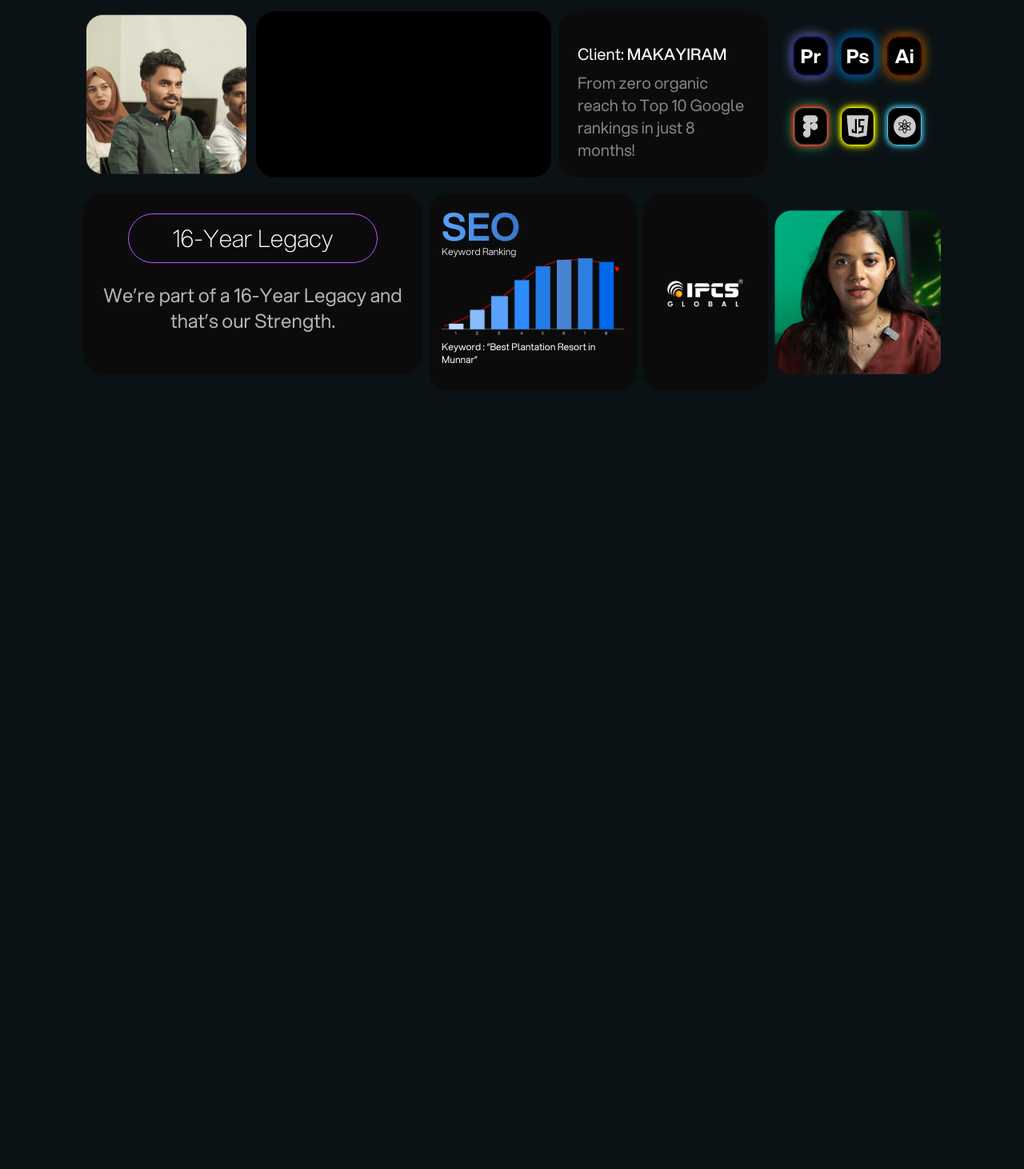
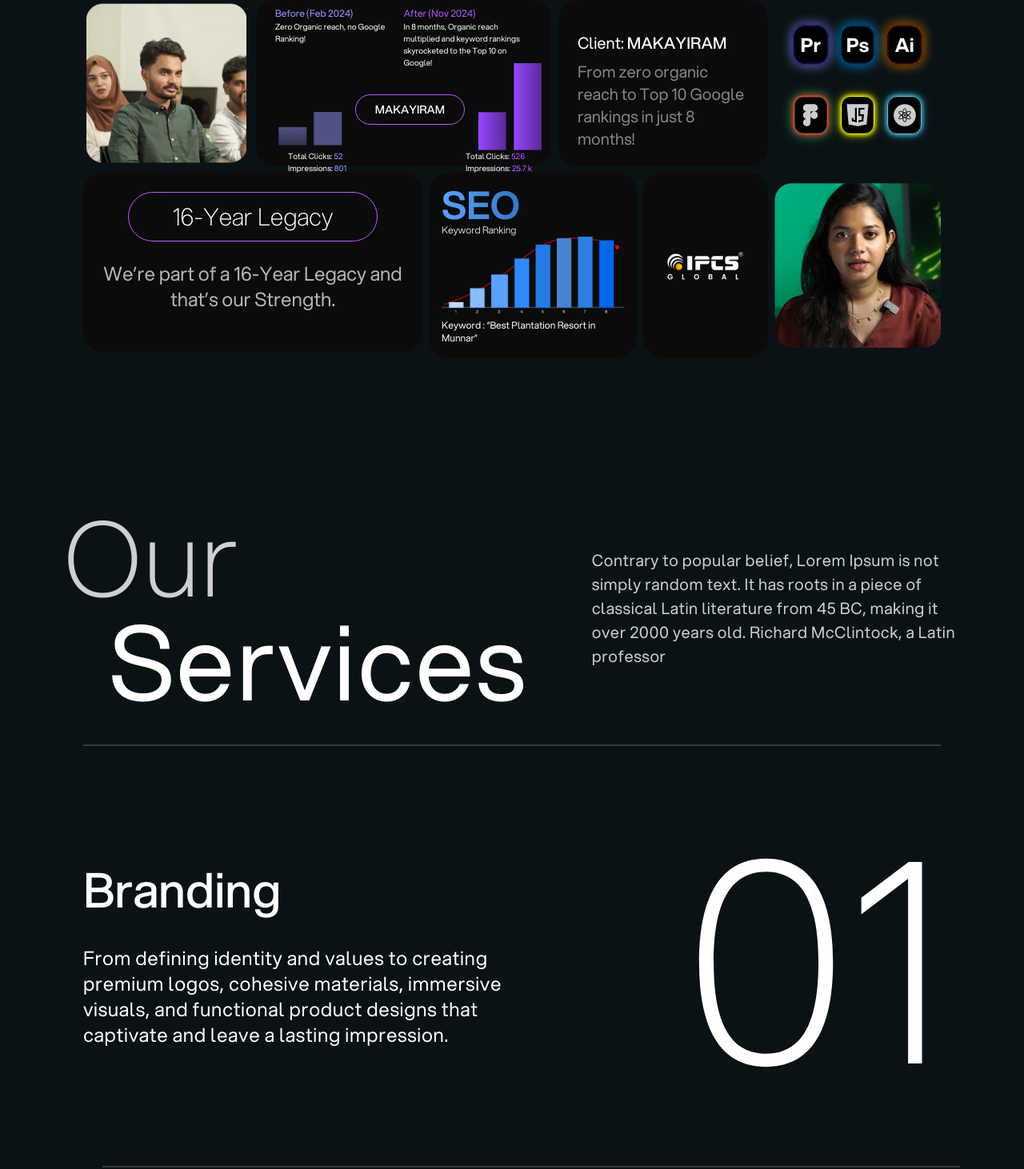
Before and after one commit to IPCSGLOBALHQKOCHI/Technologies-Website, a React (Vite) app: page / in a window 1280 px wide. Shown: the part 3868-5330 px from the top of the page at 80% size. Before the commit the page ends 4380 px from the top, so only its background shows below. Built offline with nearby package versions, Linux system fonts and the light colour scheme.

Commit message:
services section started

```diff
--- a/src/App.jsx
+++ b/src/App.jsx
@@ -1,15 +1,14 @@
 import "./App.css";
-import CaseStudySection from "./Components/CaseStudy/CaseStudySection";
 import Header from "./Components/Header";
 import PageScroll from "./Pages/PageScroll";
-// import PageScroll from "./Pages/PageScroll";
+import Services from "./Pages/Services";
 
 function App() {
   return (
     <div className="h-screen w-full bg-customBg ">
       <Header />
       <PageScroll/>
-      {/* <CaseStudySection/> */}
+      {/* <Services/> */}
     </div>
   );
 }
--- a/src/Components/CaseStudy/CaseStudySection.jsx
+++ b/src/Components/CaseStudy/CaseStudySection.jsx
@@ -1,4 +1,4 @@
-import React, { forwardRef } from "react";
+import React, { forwardRef, useEffect, useState } from "react";
 import sisuLogo from "../../../src/assets/images/sisiu logo.png";
 import makayiramLogo from "../../../src/assets/images/makayiram logo.png";
 import image1 from "../../../src/assets/images/casestudyimage.png";
@@ -13,7 +13,7 @@
 
 const CaseStudySection = forwardRef((props, ref) => {
   return (
-    <section ref={ref} className=" h-screen py-20 px-6 lg:px-20">
+    <section ref={ref} className="min-h-screen py-20 px-6 lg:px-20">
       <div className="mb-10 flex flex-col lg:flex-row items-start lg:items-center justify-between">
         <div className="leading-none tracking-[2.68px]">
           <h2 className="text-[130px] font-200 text-[#FFFFFFCC]">Case</h2>
@@ -26,7 +26,7 @@
           Impactful Execution.
         </p>
       </div>
-      <div className="grid grid-cols-5 gap-2 p-6 h-screen ">
+      <div className="grid grid-cols-5 gap-2 p-6">
         <div className="col-span-2 bg-[#0B0B0B] p-6 rounded-3xl flex flex-col justify-center h-64">
           <h2 className="text-5xl text-[#FFFFFF] font-300">Hi there!</h2>
           <p className="text-[#FFFFFF] text-opacity-50 font-300 text-2xl mt-8">
@@ -58,7 +58,8 @@
             our content for maximum impact.
           </p>
         </div>
-        <div className="rounded-3xl h-52 p-1 overflow-hidden flex items-center justify-center">
+
+        <div className="rounded-3xl h-52 p-1 flex items-center justify-center">
           <img
             src={image1}
             alt="bentoimage"
@@ -66,7 +67,56 @@
           />
         </div>
 
-        <div className="col-span-2 mr-[13%] bg-[#000000] p-6 rounded-3xl h-52"></div>
+        <div className="bg-[#0B0B0B] col-span-2 mr-[13%] p-6 pt-2 rounded-3xl flex flex-col space-x-4 h-52">
+          <div className="flex justify-between w-full">
+            <div className="max-w-[50%]">
+              <p className="text-[#9999FF] text-[12px]">Before (Feb 2024)</p>
+              <p className="text-[#FFFFFF] text-[10px]">
+                Zero Organic reach, no Google Ranking!
+              </p>
+            </div>
+            <div className="max-w-[50%] text-left">
+              <p className="text-[#B659FF] text-[12px]">After (Nov 2024)</p>
+              <p className="text-[#FFFFFF] text-[10px]">
+                In 8 months, Organic reach multiplied and keyword rankings
+                skyrocketed to the Top 10 on Google!
+              </p>
+            </div>
+          </div>
+          <div className="flex items-center justify-center space-x-4">
+            <img
+              src={lowGraph}
+              alt="Low Graph"
+              className="w-20 h-auto object-contain mt-12 "
+            />
+            <div className="border border-[#B659FF] rounded-full px-6 py-2 flex items-center justify-center ">
+              <h2 className="text-[#FFFFFF] font-medium text-sm">MAKAYIRAM</h2>
+            </div>
+            <img
+              src={highGraph}
+              alt="High Graph"
+              className="w-20 h-auto object-contain -mt-2 "
+            />
+          </div>
+          <div className="flex justify-between text-[10px] text-start">
+            <div>
+              <p className="text-[#FFFFFF]">
+                Total Clicks: <span className="text-[#9999FF]">52</span>{" "}
+              </p>
+              <p className="text-[#FFFFFF]">
+                Impressions: <span className="text-[#9999FF]">801</span>
+              </p>
+            </div>
+            <div>
+              <p className="text-[#FFFFFF]">
+                Total Clicks: <span className="text-[#B659FF]">526</span>{" "}
+              </p>
+              <p className="text-[#FFFFFF]">
+                Impressions: <span className="text-[#B659FF]">25.7 k</span>
+              </p>
+            </div>
+          </div>
+        </div>
 
         <div className="bg-[#0B0B0B] col-span-1 -ml-[26%] p-6 pt-10 rounded-3xl flex flex-col h-52">
           <h2 className="text-xl font-400 text-[#FFF]">
@@ -123,9 +173,10 @@
             SEO
           </h2>
           <p className="text-xs font-300">Keyword Ranking</p>
-          <img src={seoGraph} alt="seo graph"/>
-          <p className="text-xs font-400">Keyword : “Best Plantation Resort in Munnar”</p>
-          {/* <p>Client Name: Makayiram Retreat</p> */}
+          <img src={seoGraph} alt="seo graph" />
+          <p className="text-xs font-400">
+            Keyword : “Best Plantation Resort in Munnar”
+          </p>
         </div>
         <div className="bg-[#0B0B0B] col-span-1  ml-[25%] p-6 rounded-3xl flex flex-col justify-center">
           <img src={globalLogo} alt="global logo" />
--- a/src/Components/Home/HeroSection.jsx
+++ b/src/Components/Home/HeroSection.jsx
@@ -3,7 +3,8 @@
 
 const HeroSection = React.forwardRef((props, ref) => {
   return (
-    <div ref={ref}
+    <div
+      ref={ref}
       className=" h-screen bg-cover bg-center snap-start"
       style={{ backgroundImage: `url(${bgImage})` }}
     ></div>
--- a/src/Components/HomeDownSection.jsx
+++ b/src/Components/HomeDownSection.jsx
@@ -3,9 +3,18 @@
 import "aos/dist/aos.css";
 
 const CaseStudy = forwardRef((props, ref) => {
-  useEffect(() => {
-    AOS.init({ once: true });
-  }, []);
+  // useEffect(() => {
+  //   if (!localStorage.getItem("aosInitialized")) {
+  //     AOS.init({ duration: 1000, easing: "ease-out" });
+  //     localStorage.setItem("aosInitialized", "true");
+  //   }
+
+  //   return () => {
+  //   };
+  // }, []);
+   useEffect(() => {
+      AOS.init();
+    }, []);
 
   return (
     <div
--- /dev/null
+++ b/src/Components/Services/ServicesSections.jsx
@@ -0,0 +1,23 @@
+import React from "react";
+
+const ServicesSections = () => {
+  return (
+    <section className=" px-6 w-full">
+      <div className="flex items-center justify-between">
+        <div className="max-w-[55%]">
+          <h2 className="text-6xl text-[#FFFFFF] font-500">Branding</h2>
+          <p className="text-2xl font-400 text-[#FFFFFF] tracking-[0.68px] mt-10">
+            From defining identity and values to creating premium logos,
+            cohesive materials, immersive visuals, and functional product
+            designs that captivate and leave a lasting impression.
+          </p>
+        </div>
+        <p className="text-[350px] font-200 text-[#FFFFFF]">01</p>
+      </div>
+
+      <div className="w-full border-b-[2px] border-[#3A3A3A] mx-6"></div>
+    </section>
+  );
+};
+
+export default ServicesSections;
--- a/src/Pages/PageScroll.jsx
+++ b/src/Pages/PageScroll.jsx
@@ -1,17 +1,41 @@
-import { useEffect, useRef, useState } from "react";
+import React, { useState, useRef, useEffect } from "react";
 import HeroSection from "../Components/Home/HeroSection";
 import HeroDownSection from "../Components/HomeDownSection";
 import Mission from "../Components/Mission";
 import Vision from "../Components/Vision";
 import CaseStudySection from "../Components/CaseStudy/CaseStudySection";
+import Services from "./Services";
 
 export default function PageScroll() {
   const sections = useRef([]);
   const [currentIndex, setCurrentIndex] = useState(0);
+  const [scrollingMode, setScrollingMode] = useState("controlled");
   const isScrolling = useRef(false);
 
   useEffect(() => {
+    const caseStudySection = sections.current[4];
+
+    const checkForScrollMode = () => {
+      const rect = caseStudySection.getBoundingClientRect();
+
+      // Enable normal scroll when reaching CaseStudySection
+      if (rect.top <= 0 && rect.bottom >= window.innerHeight) {
+        setScrollingMode("normal");
+      }
+      // Switch back to controlled scrolling when going back up
+      else if (window.scrollY < sections.current[3].offsetTop) {
+        setScrollingMode("controlled");
+      }
+    };
+
+    window.addEventListener("scroll", checkForScrollMode);
+    return () => window.removeEventListener("scroll", checkForScrollMode);
+  }, []);
+
+  useEffect(() => {
     const handleScroll = (event) => {
+      if (scrollingMode === "normal") return;
+
       event.preventDefault();
       if (isScrolling.current) return;
 
@@ -30,16 +54,14 @@
     };
 
     window.addEventListener("wheel", handleScroll, { passive: false });
-
-    return () => {
-      window.removeEventListener("wheel", handleScroll);
-    };
-  }, [currentIndex]);
+    return () => window.removeEventListener("wheel", handleScroll);
+  }, [currentIndex, scrollingMode]);
 
   useEffect(() => {
     if (sections.current[currentIndex]) {
-      requestAnimationFrame(() => {
-        sections.current[currentIndex].scrollIntoView({ behavior: "smooth",block:"center" });
+      sections.current[currentIndex].scrollIntoView({
+        behavior: "smooth",
+        block: "start",
       });
     }
   }, [currentIndex]);
@@ -51,6 +73,7 @@
       <Mission ref={(el) => (sections.current[2] = el)} />
       <Vision ref={(el) => (sections.current[3] = el)} />
       <CaseStudySection ref={(el) => (sections.current[4] = el)} />
+        <Services/>
     </div>
   );
 }
--- /dev/null
+++ b/src/Pages/Services.jsx
@@ -0,0 +1,26 @@
+import React from "react";
+import ServicesSections from "../Components/Services/ServicesSections";
+
+const Services = () => {
+  return (
+    <section className="min-h-screen py-20 px-6 lg:px-20">
+      <div className="mb-10 flex flex-col lg:flex-row items-start lg:items-center justify-between">
+        <div className="leading-none tracking-[2.68px]">
+          <h2 className="text-[130px] font-200 text-[#FFFFFFCC]">Our</h2>
+          <h2 className="ml-14 text-[130px] font-400 text-[#FFFFFF]">
+            Services
+          </h2>
+        </div>
+        <p className="mt-6 lg:mt-0 lg:ml-20 text-xl max-w-xl text-[#FFFFFFCC] tracking-[0.56px] leading-normal">
+          Contrary to popular belief, Lorem Ipsum is not simply random text. It
+          has roots in a piece of classical Latin literature from 45 BC, making
+          it over 2000 years old. Richard McClintock, a Latin professor
+        </p>
+      </div>
+        <div className="border-b-[2px] border-[#3A3A3A] mx-6"></div>
+        <ServicesSections/>
+    </section>
+  );
+};
+
+export default Services;
```
